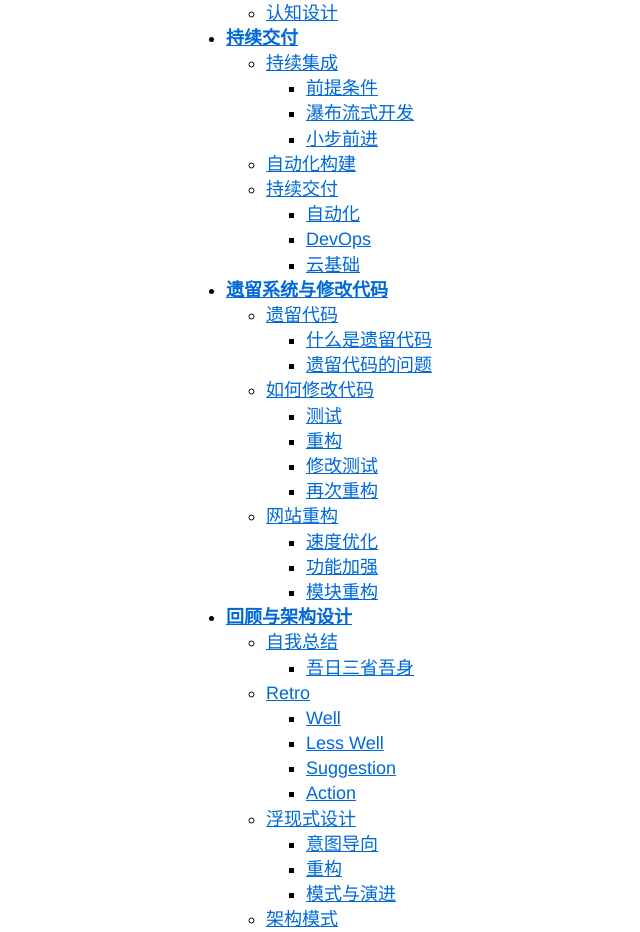
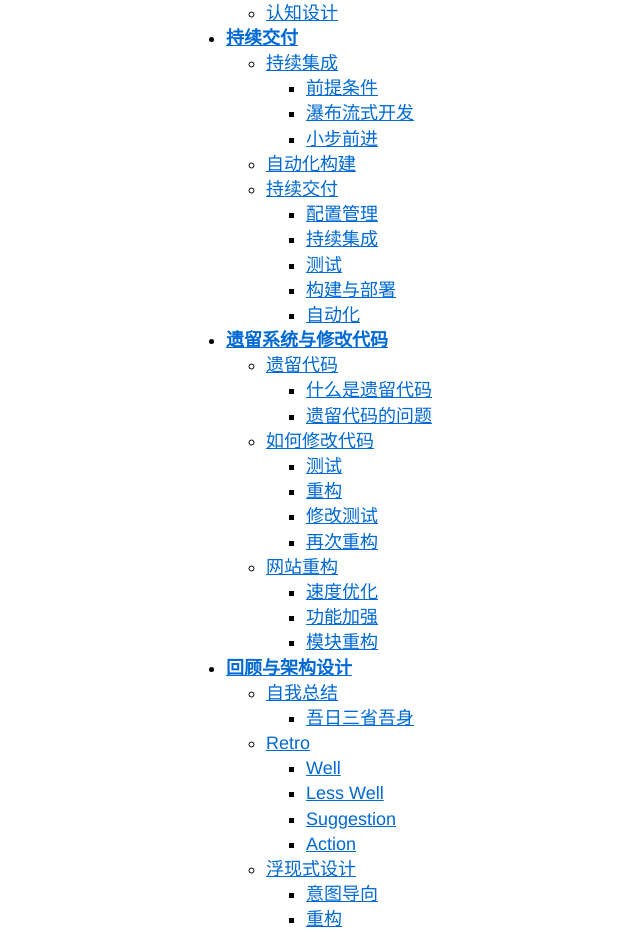
Before and after one commit to phodal/growth-ebook, a plain HTML site: page index.html in a window 1280 px wide. Shown: the part 4449-5381 px from the top of the page, without its empty margins (80-720 px from the left). Drawn offline with Linux system fonts and the light colour scheme.

Commit message:
Add cd titles

```diff
--- a/index.html
+++ b/index.html
@@ -272,9 +272,11 @@ code > span.in { color: #60a0b0; font-weight: bold; font-style: italic; } /* Inf
 </ul></li>
 <li><a href="#自动化构建">自动化构建</a></li>
 <li><a href="#持续交付-1">持续交付</a><ul>
+<li><a href="#配置管理">配置管理</a></li>
+<li><a href="#持续集成-1">持续集成</a></li>
+<li><a href="#测试">测试</a></li>
+<li><a href="#构建与部署">构建与部署</a></li>
 <li><a href="#自动化">自动化</a></li>
-<li><a href="#devops">DevOps</a></li>
-<li><a href="#云基础">云基础</a></li>
 </ul></li>
 </ul></li>
 <li><a href="#遗留系统与修改代码">遗留系统与修改代码</a><ul>
@@ -283,7 +285,7 @@ code > span.in { color: #60a0b0; font-weight: bold; font-style: italic; } /* Inf
 <li><a href="#遗留代码的问题">遗留代码的问题</a></li>
 </ul></li>
 <li><a href="#如何修改代码">如何修改代码</a><ul>
-<li><a href="#测试">测试</a></li>
+<li><a href="#测试-1">测试</a></li>
 <li><a href="#重构">重构</a></li>
 <li><a href="#修改测试">修改测试</a></li>
 <li><a href="#再次重构">再次重构</a></li>
@@ -2859,9 +2861,11 @@ System.<span class="fu">out</span>.<span class="fu">println</span>(<span class="
 <li>云基础设施</li>
 <li>以软件为中心的哲学</li>
 </ol>
+<h3 id="配置管理">配置管理</h3>
+<h3 id="持续集成-1">持续集成</h3>
+<h3 id="测试">测试</h3>
+<h3 id="构建与部署">构建与部署</h3>
 <h3 id="自动化">自动化</h3>
-<h3 id="devops">DevOps</h3>
-<h3 id="云基础">云基础</h3>
 <h1 id="遗留系统与修改代码">遗留系统与修改代码</h1>
 <p>尽管维基百科上对遗留系统的定义是:</p>
 <blockquote>
@@ -2897,7 +2901,7 @@ System.<span class="fu">out</span>.<span class="fu">println</span>(<span class="
 </ol>
 <p>在有测试的情况下重构现有的代码才是安全的。而这些测试用例也是功能的体现，功能首先要得到保证了，然后才能保证一切都可以正常。</p>
 <p>。。。</p>
-<h3 id="测试">测试</h3>
+<h3 id="测试-1">测试</h3>
 <h3 id="重构">重构</h3>
 <h3 id="修改测试">修改测试</h3>
 <h3 id="再次重构">再次重构</h3>
```
Also changed, not shown: 2 other files.
